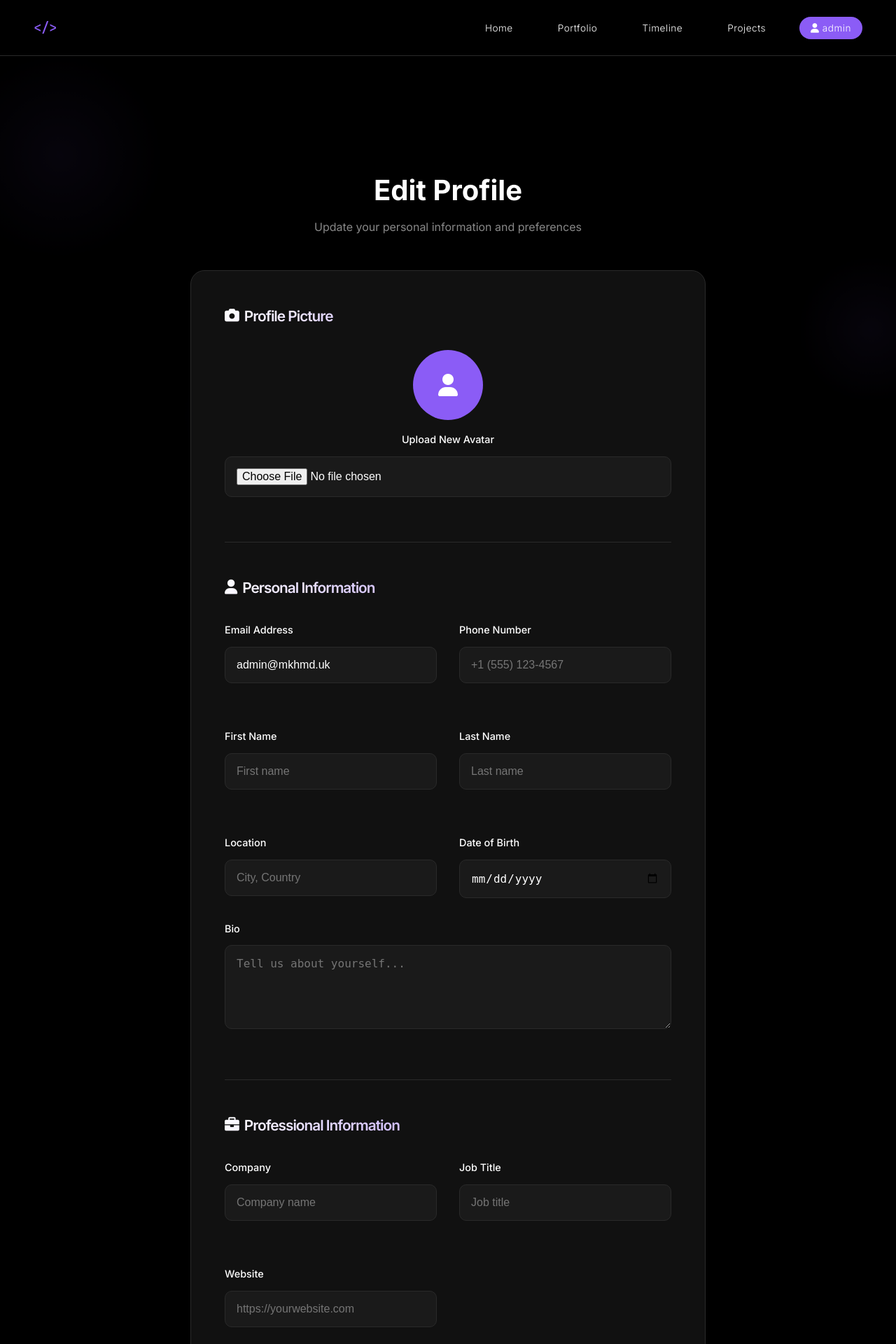
After one commit to Mukhammad-develop/mkhmd, a Django app: page /accounts/profile/edit/ in a window 1280 px wide. The commit adds this page. Shown: the top 1920 px of the page at 70% size. Run offline with Django 5.2, Linux system fonts and the light colour scheme; a user stored in the database is signed in; data comes from the database, SQL or seed files in the repository.

```diff
--- /dev/null
+++ b/accounts/templates/accounts/edit_profile.html
@@ -0,0 +1,466 @@
+{% extends 'website/base.html' %}
+
+{% block extra_css %}
+<style>
+    .edit-profile-container {
+        max-width: 800px;
+        margin: 0 auto;
+        padding: 2rem;
+        min-height: 100vh;
+        padding-top: 120px;
+    }
+
+    .edit-profile-header {
+        text-align: center;
+        margin-bottom: 3rem;
+    }
+
+    .edit-profile-title {
+        font-size: 2.5rem;
+        font-weight: 700;
+        color: var(--pure-white);
+        margin-bottom: 0.5rem;
+    }
+
+    .edit-profile-subtitle {
+        color: var(--text-gray);
+        font-size: 1rem;
+    }
+
+    .profile-form {
+        background: var(--soft-black);
+        border: 1px solid var(--border-gray);
+        border-radius: 20px;
+        padding: 3rem;
+    }
+
+    .form-section {
+        margin-bottom: 3rem;
+        padding-bottom: 2rem;
+        border-bottom: 1px solid var(--border-gray);
+    }
+
+    .form-section:last-child {
+        border-bottom: none;
+        margin-bottom: 0;
+    }
+
+    .section-title {
+        font-size: 1.3rem;
+        font-weight: 600;
+        color: var(--pure-white);
+        margin-bottom: 2rem;
+        display: flex;
+        align-items: center;
+        gap: 0.5rem;
+    }
+
+    .form-grid {
+        display: grid;
+        grid-template-columns: repeat(auto-fit, minmax(300px, 1fr));
+        gap: 2rem;
+    }
+
+    .form-group {
+        margin-bottom: 2rem;
+    }
+
+    .form-label {
+        display: block;
+        color: var(--pure-white);
+        font-weight: 500;
+        margin-bottom: 0.8rem;
+        font-size: 0.9rem;
+    }
+
+    .form-input, .form-textarea {
+        width: 100%;
+        background: var(--charcoal);
+        border: 1px solid var(--border-gray);
+        border-radius: 10px;
+        padding: 1rem;
+        color: var(--pure-white);
+        font-size: 1rem;
+        transition: all 0.3s ease;
+    }
+
+    .form-input:focus, .form-textarea:focus {
+        outline: none;
+        border-color: var(--primary-purple);
+        box-shadow: 0 0 0 3px rgba(139, 92, 246, 0.1);
+    }
+
+    .form-textarea {
+        min-height: 120px;
+        resize: vertical;
+    }
+
+    .form-checkbox {
+        width: auto;
+        margin-right: 0.5rem;
+    }
+
+    .checkbox-group {
+        display: flex;
+        align-items: center;
+        gap: 0.5rem;
+        color: var(--pure-white);
+    }
+
+    .avatar-upload {
+        text-align: center;
+        margin-bottom: 2rem;
+    }
+
+    .current-avatar {
+        width: 100px;
+        height: 100px;
+        border-radius: 50%;
+        background: var(--primary-purple);
+        margin: 0 auto 1rem;
+        display: flex;
+        align-items: center;
+        justify-content: center;
+        font-size: 2rem;
+        color: var(--pure-white);
+        overflow: hidden;
+    }
+
+    .current-avatar img {
+        width: 100%;
+        height: 100%;
+        object-fit: cover;
+    }
+
+    .form-actions {
+        display: flex;
+        gap: 1rem;
+        justify-content: center;
+        margin-top: 3rem;
+    }
+
+    .btn {
+        padding: 1rem 2rem;
+        border-radius: 10px;
+        font-weight: 500;
+        cursor: pointer;
+        transition: all 0.3s ease;
+        text-decoration: none;
+        display: flex;
+        align-items: center;
+        gap: 0.5rem;
+        border: none;
+        font-size: 1rem;
+    }
+
+    .btn-primary {
+        background: var(--primary-purple);
+        color: var(--pure-white);
+    }
+
+    .btn-primary:hover {
+        background: var(--deep-purple);
+        transform: translateY(-2px);
+        box-shadow: 0 8px 25px rgba(139, 92, 246, 0.3);
+    }
+
+    .btn-secondary {
+        background: transparent;
+        color: var(--text-gray);
+        border: 1px solid var(--border-gray);
+    }
+
+    .btn-secondary:hover {
+        border-color: var(--primary-purple);
+        color: var(--primary-purple);
+    }
+
+    .error-message {
+        color: #ef4444;
+        font-size: 0.8rem;
+        margin-top: 0.5rem;
+        display: flex;
+        align-items: center;
+        gap: 0.3rem;
+    }
+
+    @media (max-width: 768px) {
+        .edit-profile-container {
+            padding: 1rem;
+            padding-top: 100px;
+        }
+
+        .profile-form {
+            padding: 2rem;
+        }
+
+        .form-grid {
+            grid-template-columns: 1fr;
+        }
+
+        .form-actions {
+            flex-direction: column;
+        }
+    }
+</style>
+{% endblock %}
+
+{% block content %}
+<div class="edit-profile-container">
+    <div class="edit-profile-header">
+        <h1 class="edit-profile-title">Edit Profile</h1>
+        <p class="edit-profile-subtitle">Update your personal information and preferences</p>
+    </div>
+
+    <form method="post" enctype="multipart/form-data" class="profile-form">
+        {% csrf_token %}
+
+        <!-- Avatar Section -->
+        <div class="form-section">
+            <h2 class="section-title">
+                <i class="fas fa-camera"></i>
+                Profile Picture
+            </h2>
+
+            <div class="avatar-upload">
+                <div class="current-avatar">
+                    {% if user.avatar %}
+                        <img src="{{ user.avatar.url }}" alt="{{ user.get_full_name }}">
+                    {% else %}
+                        <i class="fas fa-user"></i>
+                    {% endif %}
+                </div>
+
+                <div class="form-group">
+                    <label class="form-label">Upload New Avatar</label>
+                    {{ user_form.avatar }}
+                    {% if user_form.avatar.errors %}
+                        <div class="error-message">
+                            <i class="fas fa-exclamation-circle"></i>
+                            {{ user_form.avatar.errors.0 }}
+                        </div>
+                    {% endif %}
+                </div>
+            </div>
+        </div>
+
+        <!-- Personal Information -->
+        <div class="form-section">
+            <h2 class="section-title">
+                <i class="fas fa-user"></i>
+                Personal Information
+            </h2>
+
+            <div class="form-grid">
+                <div class="form-group">
+                    <label class="form-label">Email Address</label>
+                    {{ user_form.email }}
+                    {% if user_form.email.errors %}
+                        <div class="error-message">
+                            <i class="fas fa-exclamation-circle"></i>
+                            {{ user_form.email.errors.0 }}
+                        </div>
+                    {% endif %}
+                </div>
+
+                <div class="form-group">
+                    <label class="form-label">Phone Number</label>
+                    {{ profile_form.phone }}
+                    {% if profile_form.phone.errors %}
+                        <div class="error-message">
+                            <i class="fas fa-exclamation-circle"></i>
+                            {{ profile_form.phone.errors.0 }}
+                        </div>
+                    {% endif %}
+                </div>
+
+                <div class="form-group">
+                    <label class="form-label">First Name</label>
+                    {{ user_form.first_name }}
+                    {% if user_form.first_name.errors %}
+                        <div class="error-message">
+                            <i class="fas fa-exclamation-circle"></i>
+                            {{ user_form.first_name.errors.0 }}
+                        </div>
+                    {% endif %}
+                </div>
+
+                <div class="form-group">
+                    <label class="form-label">Last Name</label>
+                    {{ user_form.last_name }}
+                    {% if user_form.last_name.errors %}
+                        <div class="error-message">
+                            <i class="fas fa-exclamation-circle"></i>
+                            {{ user_form.last_name.errors.0 }}
+                        </div>
+                    {% endif %}
+                </div>
+
+                <div class="form-group">
+                    <label class="form-label">Location</label>
+                    {{ user_form.location }}
+                    {% if user_form.location.errors %}
+                        <div class="error-message">
+                            <i class="fas fa-exclamation-circle"></i>
+                            {{ user_form.location.errors.0 }}
+                        </div>
+                    {% endif %}
+                </div>
+
+                <div class="form-group">
+                    <label class="form-label">Date of Birth</label>
+                    {{ profile_form.date_of_birth }}
+                    {% if profile_form.date_of_birth.errors %}
+                        <div class="error-message">
+                            <i class="fas fa-exclamation-circle"></i>
+                            {{ profile_form.date_of_birth.errors.0 }}
+                        </div>
+                    {% endif %}
+                </div>
+            </div>
+
+            <div class="form-group">
+                <label class="form-label">Bio</label>
+                {{ user_form.bio }}
+                {% if user_form.bio.errors %}
+                    <div class="error-message">
+                        <i class="fas fa-exclamation-circle"></i>
+                        {{ user_form.bio.errors.0 }}
+                    </div>
+                {% endif %}
+            </div>
+        </div>
+
+        <!-- Professional Information -->
+        <div class="form-section">
+            <h2 class="section-title">
+                <i class="fas fa-briefcase"></i>
+                Professional Information
+            </h2>
+
+            <div class="form-grid">
+                <div class="form-group">
+                    <label class="form-label">Company</label>
+                    {{ profile_form.company }}
+                    {% if profile_form.company.errors %}
+                        <div class="error-message">
+                            <i class="fas fa-exclamation-circle"></i>
+                            {{ profile_form.company.errors.0 }}
+                        </div>
+                    {% endif %}
+                </div>
+
+                <div class="form-group">
+                    <label class="form-label">Job Title</label>
+                    {{ profile_form.job_title }}
+                    {% if profile_form.job_title.errors %}
+                        <div class="error-message">
+                            <i class="fas fa-exclamation-circle"></i>
+                            {{ profile_form.job_title.errors.0 }}
+                        </div>
+                    {% endif %}
+                </div>
+
+                <div class="form-group">
+                    <label class="form-label">Website</label>
+                    {{ user_form.website }}
+                    {% if user_form.website.errors %}
+                        <div class="error-message">
+                            <i class="fas fa-exclamation-circle"></i>
+                            {{ user_form.website.errors.0 }}
+                        </div>
+                    {% endif %}
+                </div>
+            </div>
+        </div>
+
+        <!-- Social Links -->
+        <div class="form-section">
+            <h2 class="section-title">
+                <i class="fas fa-share-alt"></i>
+                Social Links
+            </h2>
+
+            <div class="form-grid">
+                <div class="form-group">
+                    <label class="form-label">GitHub</label>
+                    {{ profile_form.github }}
+                    {% if profile_form.github.errors %}
+                        <div class="error-message">
+                            <i class="fas fa-exclamation-circle"></i>
+                            {{ profile_form.github.errors.0 }}
+                        </div>
+                    {% endif %}
+                </div>
+
+                <div class="form-group">
+                    <label class="form-label">LinkedIn</label>
+                    {{ profile_form.linkedin }}
+                    {% if profile_form.linkedin.errors %}
+                        <div class="error-message">
+                            <i class="fas fa-exclamation-circle"></i>
+                            {{ profile_form.linkedin.errors.0 }}
+                        </div>
+                    {% endif %}
+                </div>
+
+                <div class="form-group">
+                    <label class="form-label">Twitter</label>
+                    {{ profile_form.twitter }}
+                    {% if profile_form.twitter.errors %}
+                        <div class="error-message">
+                            <i class="fas fa-exclamation-circle"></i>
+                            {{ profile_form.twitter.errors.0 }}
+                        </div>
+                    {% endif %}
+                </div>
+            </div>
+        </div>
+
+        <!-- Preferences -->
+        <div class="form-section">
+            <h2 class="section-title">
+                <i class="fas fa-cog"></i>
+                Preferences
+            </h2>
+
+            <div class="form-grid">
+                <div class="form-group">
+                    <div class="checkbox-group">
+                        {{ profile_form.email_notifications }}
+                        <label class="form-label" style="margin-bottom: 0;">Email Notifications</label>
+                    </div>
+                    {% if profile_form.email_notifications.errors %}
+                        <div class="error-message">
+                            <i class="fas fa-exclamation-circle"></i>
+                            {{ profile_form.email_notifications.errors.0 }}
+                        </div>
+                    {% endif %}
+                </div>
+
+                <div class="form-group">
+                    <label class="form-label">Profile Visibility</label>
+                    {{ profile_form.profile_visibility }}
+                    {% if profile_form.profile_visibility.errors %}
+                        <div class="error-message">
+                            <i class="fas fa-exclamation-circle"></i>
+                            {{ profile_form.profile_visibility.errors.0 }}
+                        </div>
+                    {% endif %}
+                </div>
+            </div>
+        </div>
+
+        <div class="form-actions">
+            <button type="submit" class="btn btn-primary">
+                <i class="fas fa-save"></i>
+                Save Changes
+            </button>
+            <a href="{% url 'accounts:profile' %}" class="btn btn-secondary">
+                <i class="fas fa-times"></i>
+                Cancel
+            </a>
+        </div>
+    </form>
+</div>
+{% endblock %}
--- a/mkhmd/urls.py
+++ b/mkhmd/urls.py
@@ -16,8 +16,15 @@ Including another URLconf
 """
 from django.contrib import admin
 from django.urls import path, include
+from django.conf import settings
+from django.conf.urls.static import static
 
 urlpatterns = [
     path("admin/", admin.site.urls),
+    path("accounts/", include('accounts.urls')),
     path("", include('website.urls')),
 ]
+
+# Serve media files during development
+if settings.DEBUG:
+    urlpatterns += static(settings.MEDIA_URL, document_root=settings.MEDIA_ROOT)
--- a/requirements.txt
+++ b/requirements.txt
@@ -2,3 +2,4 @@ Django>=4.2.0
 selenium>=4.15.0
 webdriver-manager>=4.0.0
 requests>=2.31.0
+Pillow>=10.0.0
--- a/website/templates/website/base.html
+++ b/website/templates/website/base.html
@@ -138,6 +138,21 @@
         .nav-links a.active {
             background: var(--primary-purple);
             color: var(--pure-white);
+        }
+
+        .nav-links .signup-btn {
+            background: var(--primary-purple);
+            color: var(--pure-white);
+            padding: 0.8rem 1.5rem;
+            border-radius: 25px;
+            font-weight: 500;
+        }
+
+        .nav-links .signup-btn:hover {
+            background: var(--deep-purple);
+            color: var(--pure-white);
+            transform: translateY(-2px);
+            box-shadow: 0 8px 25px rgba(139, 92, 246, 0.3);
         }
 
 
@@ -405,6 +420,15 @@
                 <li><a href="{% url 'website:portfolio' %}" {% if request.resolver_match.url_name in 'portfolio,achievements,blog' %}class="active"{% endif %}>Portfolio</a></li>
                 <li><a href="{% url 'website:timeline' %}" {% if request.resolver_match.url_name in 'timeline,metrics,booking' %}class="active"{% endif %}>Timeline</a></li>
                 <li><a href="{% url 'website:projects' %}" {% if request.resolver_match.url_name in 'projects,resources,turnitin' %}class="active"{% endif %}>Projects</a></li>
+
+                {% if user.is_authenticated %}
+                    <li><a href="{% url 'accounts:profile' %}" {% if 'accounts' in request.resolver_match.namespace %}class="active"{% endif %}>
+                        <i class="fas fa-user"></i> {{ user.get_short_name }}
+                    </a></li>
+                {% else %}
+                    <li><a href="{% url 'accounts:login' %}">Login</a></li>
+                    <li><a href="{% url 'accounts:signup' %}" class="signup-btn">Sign Up</a></li>
+                {% endif %}
             </ul>
         </div>
     </nav>
```
Also changed, not shown: EMAIL_SETUP.md (added, +61 -0 lines), accounts/apps.py (+5 -2 lines), accounts/backends.py (added, +29 -0 lines), accounts/signals.py (added, +15 -0 lines), mkhmd/settings.py (+28 -0 lines), accounts/migrations/0001_initial.py (added), db.sqlite3.
